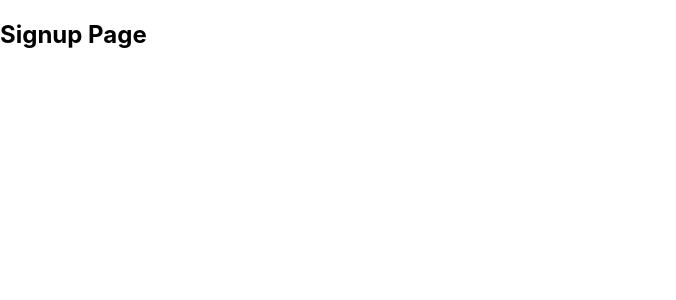
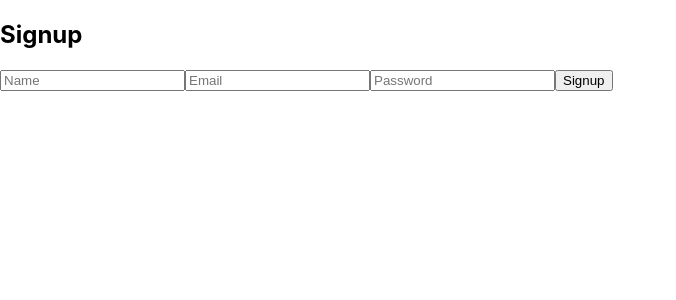
Before and after one commit to Rana-Mudassir/blog-frontend, a React (Create React App) app: page /signup in a window 1280 px wide. Shown: the top 300 px of the page, without its empty margins (0-676 px from the left). Built offline with nearby package versions, Linux system fonts and the light colour scheme.

Commit message:
add login/signup components

```diff
--- a/package.json
+++ b/package.json
@@ -3,11 +3,14 @@
   "version": "0.1.0",
   "private": true,
   "dependencies": {
+    "@reduxjs/toolkit": "^2.2.7",
     "@testing-library/jest-dom": "^5.17.0",
     "@testing-library/react": "^13.4.0",
     "@testing-library/user-event": "^13.5.0",
+    "axios": "^1.7.7",
     "react": "^18.3.1",
     "react-dom": "^18.3.1",
+    "react-redux": "^9.1.2",
     "react-router-dom": "^6.26.2",
     "react-scripts": "5.0.1",
     "web-vitals": "^2.1.4"
--- a/src/App.js
+++ b/src/App.js
@@ -1,5 +1,8 @@
 import React from 'react';
 import { BrowserRouter as Router, Route, Routes } from 'react-router-dom';
+import Login from './components/Login';
+import Signup from './components/Signup';
+import Home from './components/Home';
 
 function App() {
   return (
@@ -13,16 +16,5 @@ function App() {
   );
 }
 
-function Home() {
-  return <h2>Home Page</h2>;
-}
-
-function Login() {
-  return <h2>Login Page</h2>;
-}
-
-function Signup() {
-  return <h2>Signup Page</h2>;
-}
 
 export default App;
--- /dev/null
+++ b/src/components/Home.js
@@ -0,0 +1,5 @@
+function Home() {
+  return <h2>Home Page</h2>;
+}
+
+export default Home;
--- /dev/null
+++ b/src/components/Login.js
@@ -0,0 +1,43 @@
+import React, { useState } from 'react';
+import { useDispatch, useSelector } from 'react-redux';
+import { loginUser } from '../redux/authSlice';
+
+function Login() {
+  const [email, setEmail] = useState('');
+  const [password, setPassword] = useState('');
+  const dispatch = useDispatch();
+  const { loading, error } = useSelector((state) => state.auth);
+
+  const handleSubmit = (e) => {
+    e.preventDefault();
+    dispatch(loginUser({ email, password }));
+  };
+
+  return (
+    <div>
+      <h2>Login</h2>
+      {error && <p>{error}</p>}
+      <form onSubmit={handleSubmit}>
+        <input
+          type="email"
+          value={email}
+          onChange={(e) => setEmail(e.target.value)}
+          placeholder="Email"
+          required
+        />
+        <input
+          type="password"
+          value={password}
+          onChange={(e) => setPassword(e.target.value)}
+          placeholder="Password"
+          required
+        />
+        <button type="submit" disabled={loading}>
+          {loading ? 'Logging in...' : 'Login'}
+        </button>
+      </form>
+    </div>
+  );
+}
+
+export default Login;
--- /dev/null
+++ b/src/components/Signup.js
@@ -0,0 +1,51 @@
+import React, { useState } from 'react';
+import { useDispatch, useSelector } from 'react-redux';
+import { registerUser } from '../redux/authSlice';
+
+function Signup() {
+  const [name, setName] = useState('');
+  const [email, setEmail] = useState('');
+  const [password, setPassword] = useState('');
+  const dispatch = useDispatch();
+  const { loading, error } = useSelector((state) => state.auth);
+
+  const handleSubmit = (e) => {
+    e.preventDefault();
+    dispatch(registerUser({ name, email, password }));
+  };
+
+  return (
+    <div>
+      <h2>Signup</h2>
+      {error && <p>{error}</p>}
+      <form onSubmit={handleSubmit}>
+        <input
+          type="text"
+          value={name}
+          onChange={(e) => setName(e.target.value)}
+          placeholder="Name"
+          required
+        />
+        <input
+          type="email"
+          value={email}
+          onChange={(e) => setEmail(e.target.value)}
+          placeholder="Email"
+          required
+        />
+        <input
+          type="password"
+          value={password}
+          onChange={(e) => setPassword(e.target.value)}
+          placeholder="Password"
+          required
+        />
+        <button type="submit" disabled={loading}>
+          {loading ? 'Signing up...' : 'Signup'}
+        </button>
+      </form>
+    </div>
+  );
+}
+
+export default Signup;
--- a/src/index.js
+++ b/src/index.js
@@ -3,12 +3,14 @@ import ReactDOM from 'react-dom/client';
 import './index.css';
 import App from './App';
 import reportWebVitals from './reportWebVitals';
+import { Provider } from 'react-redux';
+import store from './redux/store';
 
 const root = ReactDOM.createRoot(document.getElementById('root'));
 root.render(
-  <React.StrictMode>
+  <Provider store={store}>
     <App />
-  </React.StrictMode>
+  </Provider>
 );
 
 // If you want to start measuring performance in your app, pass a function
```
Also changed, not shown: src/components/Navbar.js (added, +18 -0 lines), 1 other file (tests, documents, lock files or other folders).
